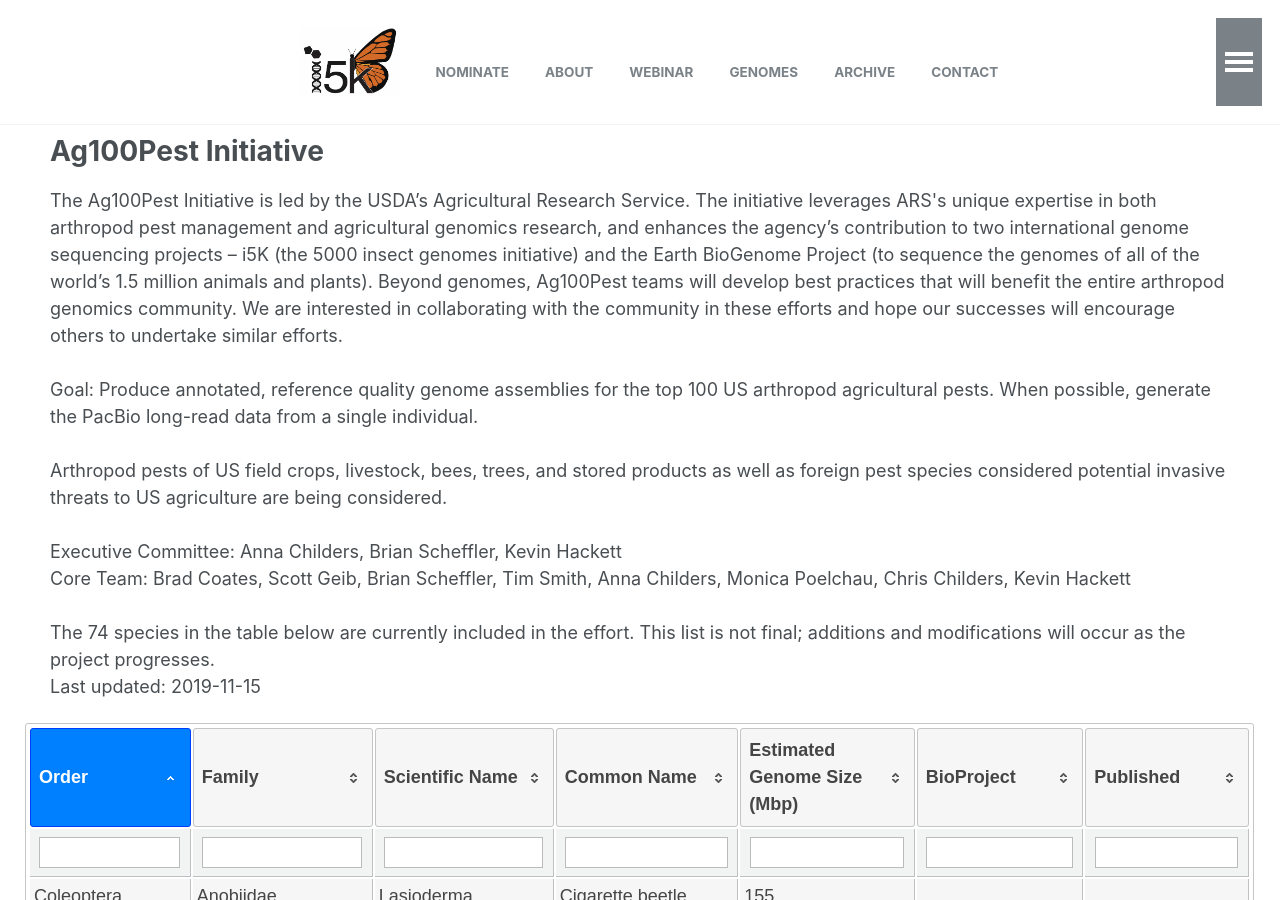
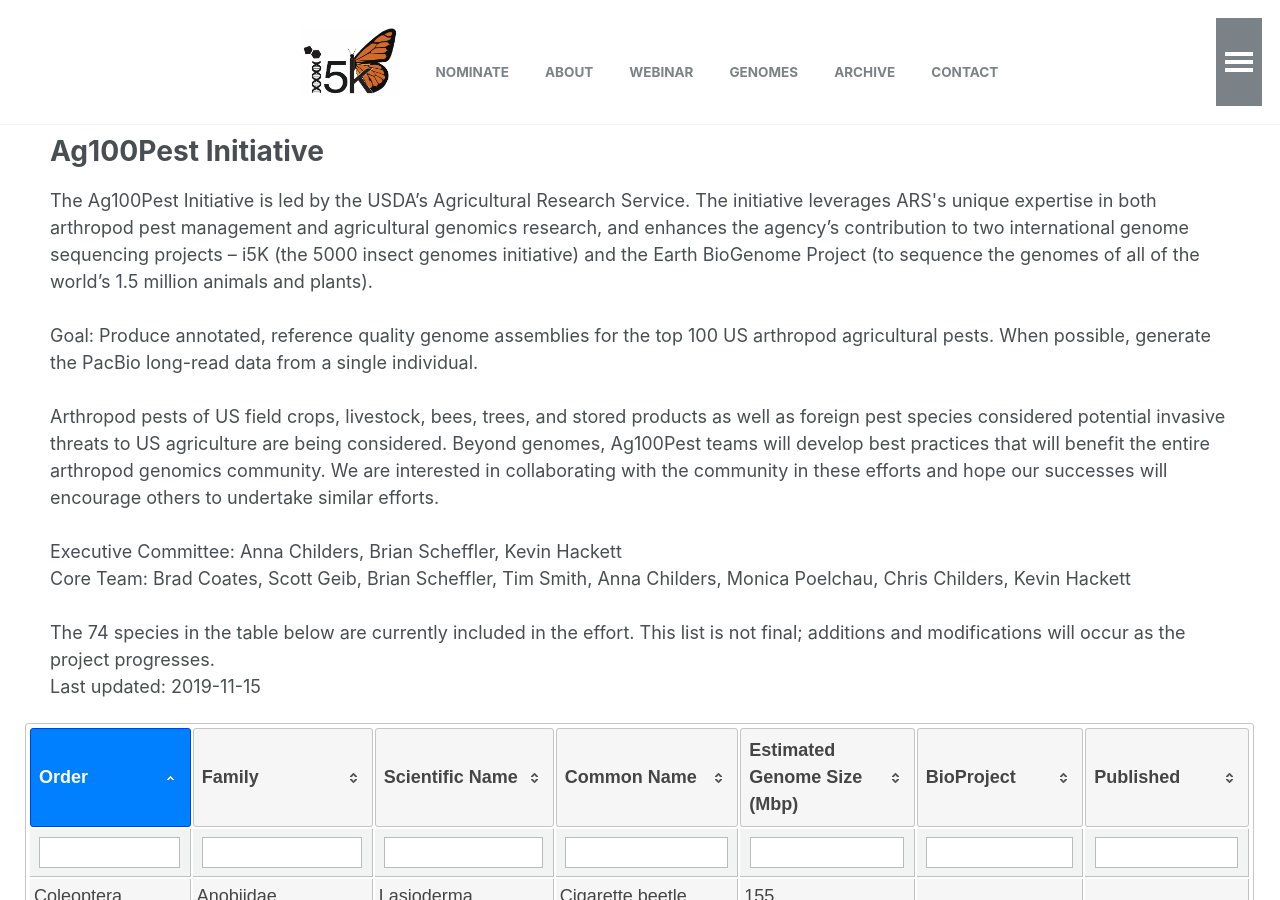
Before and after one commit to i5k/i5k.github.io, a Jekyll site: the page built from _pages/ag100pest.html, in a window 1280 px wide and 900 px high. Built offline with Jekyll 4.4.1, drawn with Linux system fonts in a browser that asks for light colours.

Commit message:
Modified header text

```diff
--- a/_layouts/Ag100Pest_Table.html
+++ b/_layouts/Ag100Pest_Table.html
@@ -29,11 +29,11 @@
 
     <!-- Text before table goes here  -->
     <p>
-      The Ag100Pest Initiative is led by the USDA’s Agricultural Research Service. The initiative leverages ARS's unique expertise in both arthropod pest management and agricultural genomics research, and enhances the agency’s contribution to two international genome sequencing projects – i5K (the 5000 insect genomes initiative) and the Earth BioGenome Project (to sequence the genomes of all of the world’s 1.5 million animals and plants). Beyond genomes, Ag100Pest teams will develop best practices that will benefit the entire arthropod genomics community. We are interested in collaborating with the community in these efforts and hope our successes will encourage others to undertake similar efforts.<br><br>
+      The Ag100Pest Initiative is led by the USDA’s Agricultural Research Service. The initiative leverages ARS's unique expertise in both arthropod pest management and agricultural genomics research, and enhances the agency’s contribution to two international genome sequencing projects – i5K (the 5000 insect genomes initiative) and the Earth BioGenome Project (to sequence the genomes of all of the world’s 1.5 million animals and plants).<br><br>
 
       Goal: Produce annotated, reference quality genome assemblies for the top 100 US arthropod agricultural pests.  When possible, generate the PacBio long-read data from a single individual.<br><br>
 
-      Arthropod pests of US field crops, livestock, bees, trees, and stored products as well as foreign pest species considered potential invasive threats to US agriculture are being considered.<br><br>
+      Arthropod pests of US field crops, livestock, bees, trees, and stored products as well as foreign pest species considered potential invasive threats to US agriculture are being considered. Beyond genomes, Ag100Pest teams will develop best practices that will benefit the entire arthropod genomics community. We are interested in collaborating with the community in these efforts and hope our successes will encourage others to undertake similar efforts.<br><br>
 
       Executive Committee: Anna Childers, Brian Scheffler, Kevin Hackett<br>
       Core Team: Brad Coates, Scott Geib, Brian Scheffler, Tim Smith, Anna Childers, Monica Poelchau, Chris Childers, Kevin Hackett<br><br>
```
